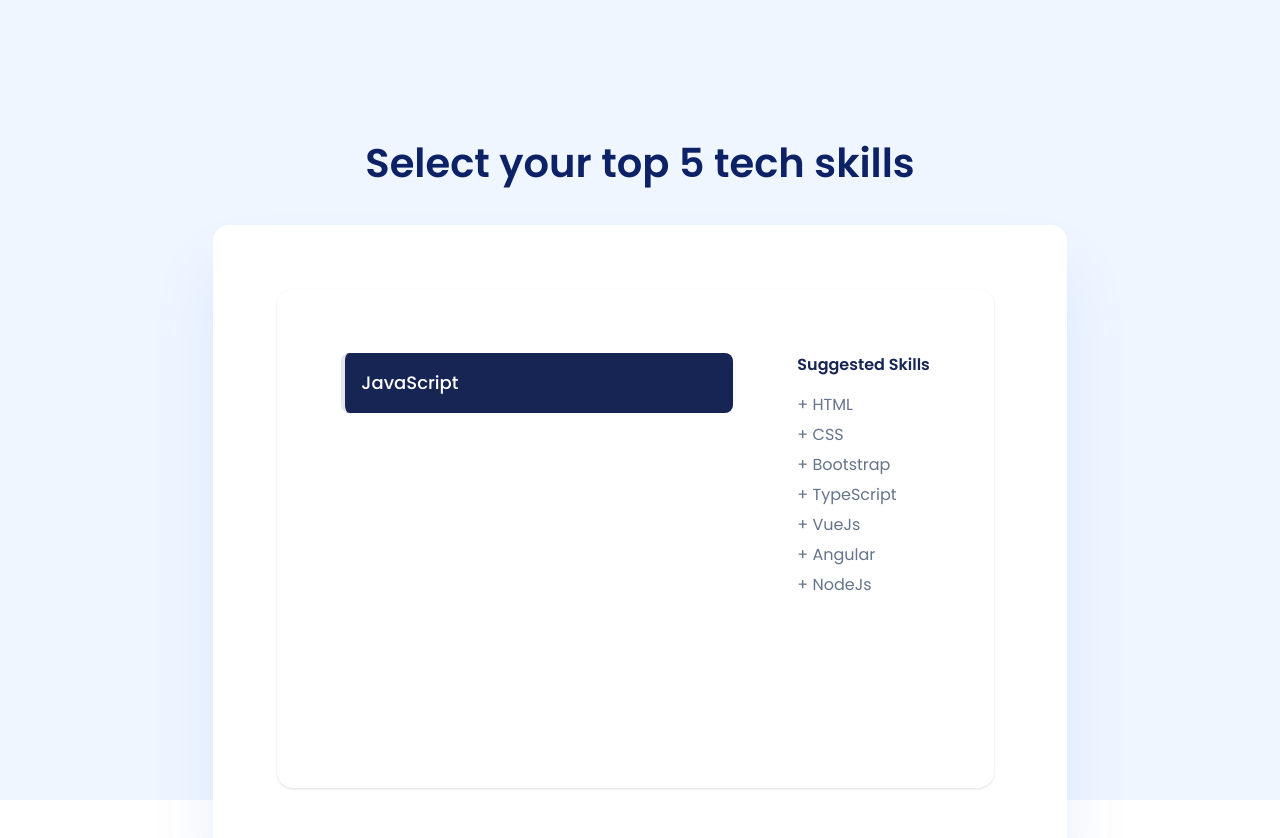
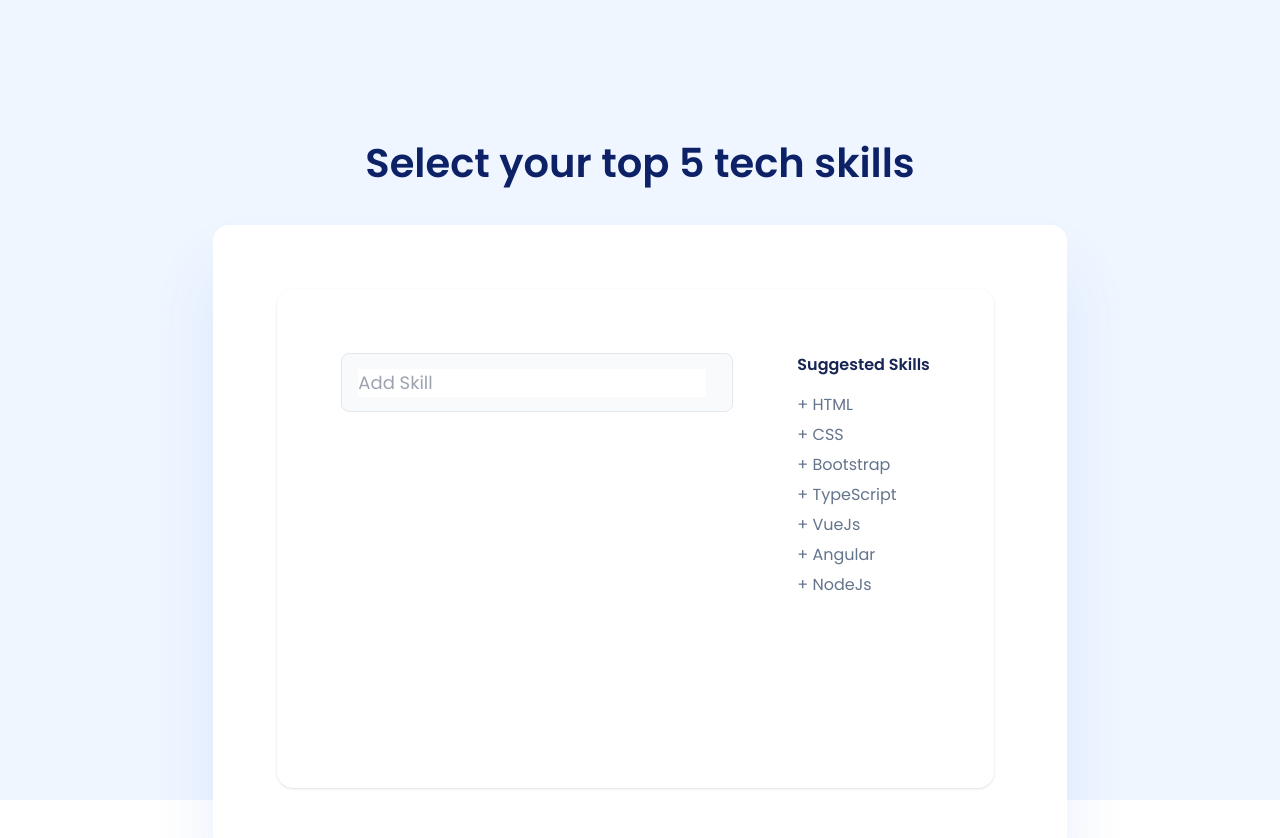
Before and after one commit to Bivektamu/coding_challenge, a React (Create React App) app: page / in a window 1280 px wide. Shown: the top 838 px of the page. Built offline with nearby package versions, Linux system fonts and the light colour scheme.

Commit message:
Working on suggestion

```diff
--- a/src/component/SortableList/SkillsBoard.jsx
+++ b/src/component/SortableList/SkillsBoard.jsx
@@ -1,12 +1,47 @@
-import React from 'react'
+import React, { useState, useEffect } from 'react'
 import Skill from './Skill'
+import SKILLS from '../../dataLayer'
 
 const SkillsBoard = () => {
+    const [value, setV] = useState('')
+    const [sugg, setS] = useState([])
+    useEffect(() => {
+        if (value) {
+            console.clear()
+            const allS = SKILLS
+            // const filtered = allS.filter(s=> s.indexOf(value) === 0)
+
+            const filtered = allS.filter(s => {
+                const index = (s.toLocaleLowerCase().indexOf(value.toLocaleLowerCase()))
+                if (index === 0) {
+                    console.log(s)
+                    return s
+                }
+            })
+            setS(filtered)
+        }
+
+    }, [value])
     return (
         <div className='board'>
             <div className="Frame1 w-[717px] h-[498.85px] p-16 bg-white rounded-2xl shadow justify-start items-start gap-16 inline-flex">
                 <div className="Skills flex-col justify-center items-center gap-[18px] inline-flex">
-                    <Skill />
+                    {/* <Skill /> */}
+                    <div className="FaqFour w-[392px] h-[59px] p-4 bg-gray-50 rounded-lg border border-slate-200 justify-between items-center inline-flex relative">
+                        <input className="AddSkill text-slate-500 text-lg font-normal font-['Poppins']" placeholder='Add Skill' value={value} onChange={e => setV(e.target.value)} />
+
+                        {sugg.length > 0 && (
+                            <div className="FaqFour absolute left-0 top-14 w-[392px]  bg-gray-50 rounded-lg border border-slate-200">
+                                {sugg.map(s => (
+                                    <div onClick={()=>setV(s)} className="Rectangle1 hover:bg-slate-200 cursor-pointer border-l border-r border-slate-200">
+                                        <p className="Reactjs text-slate-500 text-base font-normal font-['Poppins'] text-left p-2">{s}</p>
+                                    </div>
+                                ))}
+                            </div>
+                        )}
+
+
+                    </div>
                 </div>
                 <div className="SuggestedSkills w-[133px] h-[234px] relative">
                     <div className="Frame1 left-0 top-[40px] absolute flex-col justify-start items-start gap-1.5 inline-flex">
--- a/src/component/SortableList/SortableList.jsx
+++ b/src/component/SortableList/SortableList.jsx
@@ -1,10 +1,9 @@
 import React from 'react'
-import SKILLS from '../../dataLayer'
 import './styles.css'
 import SkillsBoard from './SkillsBoard'
 
 const SortableList = () => {
-    console.log(SKILLS)
+
   return (
     <div id="sortable_list" className='w-screen h-screen bg-light-blue flex items-center justify-center'>
         <div className="container w-2/3 h-2/3 ">
```
